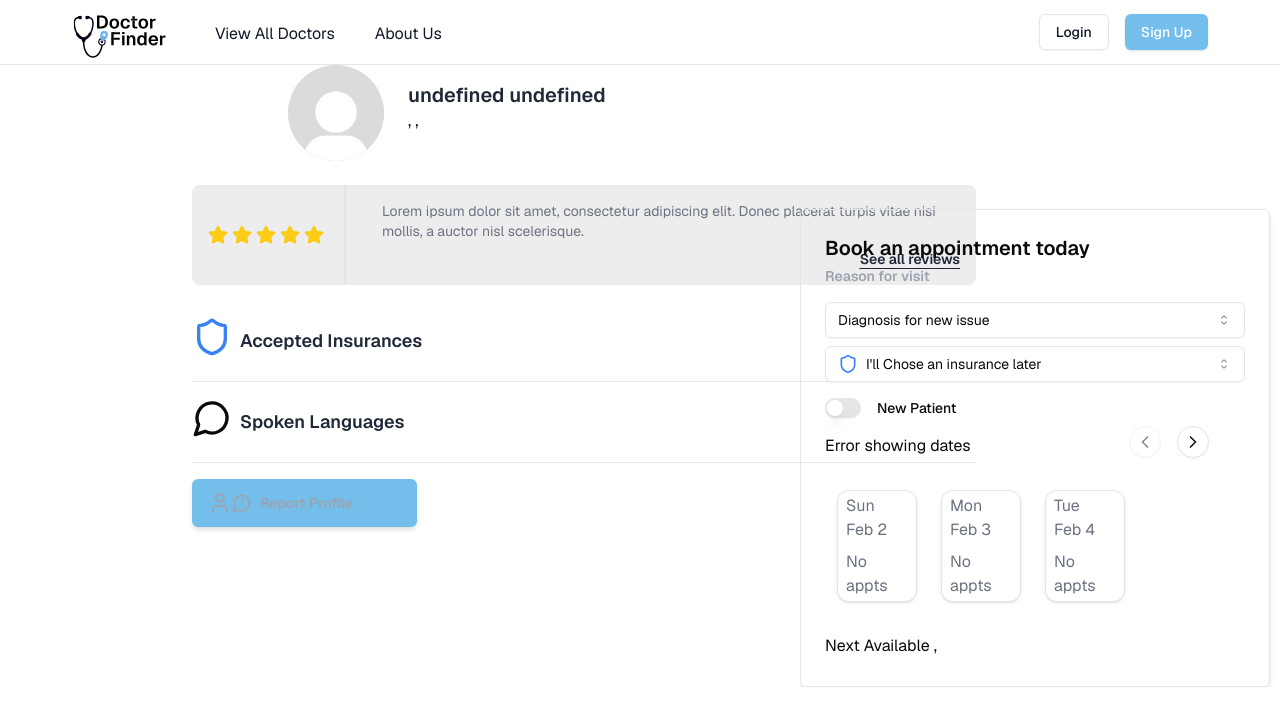
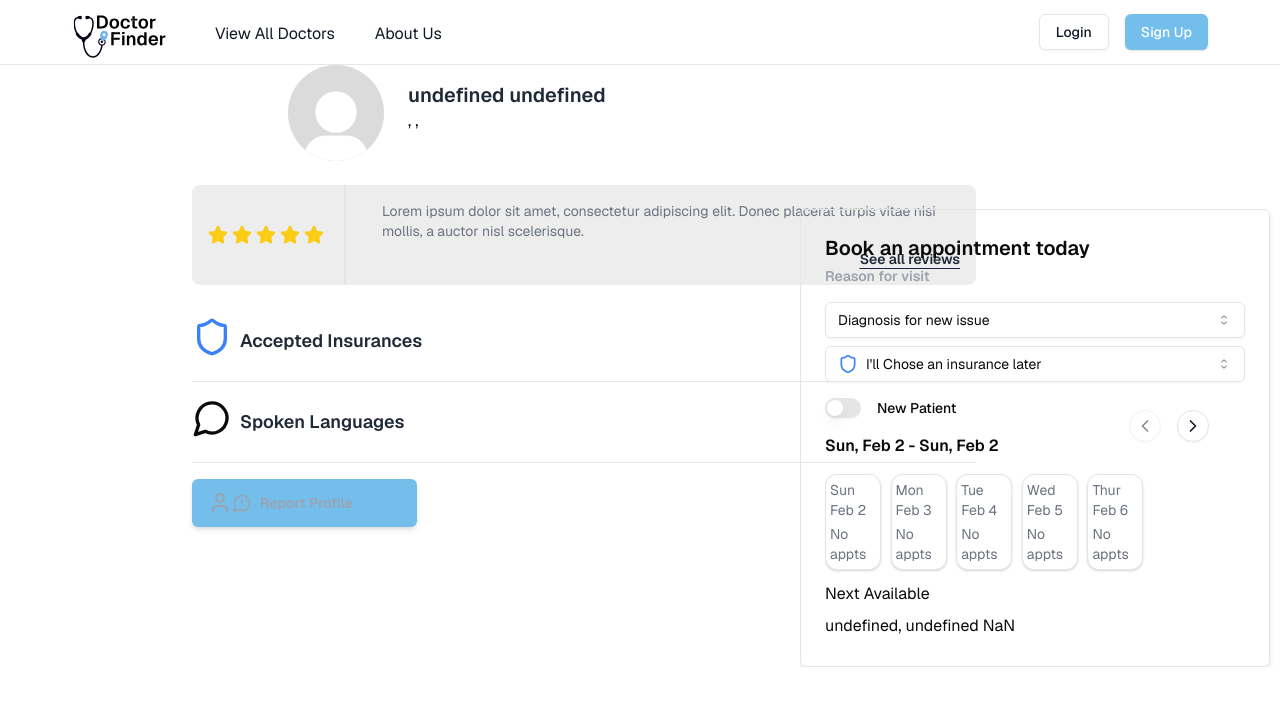
Before and after one commit to Afthab33/capstone2024, a Next.js app in the folder doctor-finder/: page /viewDoctor/1 in a window 1280 px wide. Shown: the top 726 px of the page. Built offline with nearby package versions, Linux system fonts and the light colour scheme; no server answers.

Commit message:
Added past date functionality

```diff
--- a/doctor-finder/app/components/AppointmentsCard.tsx
+++ b/doctor-finder/app/components/AppointmentsCard.tsx
@@ -1,9 +1,15 @@
-'use client';
 
 import { Button } from '@/components/ui/button';
 import { Star, Shield, MessageCircle, MapPin } from 'lucide-react';
 import Link from 'next/link';
-//name specialty available location language reviews medicare plans
+import { useSearchParams } from 'next/navigation';
+
+import { useState } from 'react';
+import { collection, addDoc, getFirestore,Timestamp, serverTimestamp, CollectionReference, DocumentData, getDoc, doc, documentId } from 'firebase/firestore';
+import {  db as getFirebaseDb } from '../authcontext';
+
+
+ //name specialty available location language reviews medicare plans
 interface AppointmentsCardProps {
   firstName: string;
   lastName: string;
@@ -12,6 +18,7 @@ interface AppointmentsCardProps {
   id: string;
   nextAvailable: string;
   streetAddress: string;
+  clinicName:string;
   city: string;
   state: string;
   zipCode: string;
@@ -19,6 +26,7 @@ interface AppointmentsCardProps {
   spokenLanguages: string[];
   rating?: number;
   reviewCount?: number;
+  scheduled:  Timestamp,
 }
 
 export default function AppointmentsCard({
@@ -29,21 +37,74 @@ export default function AppointmentsCard({
   id,
   nextAvailable,
   streetAddress,
+  clinicName,
   city,
   state,
   zipCode,
   acceptedInsurances,
   spokenLanguages,
-  rating = 0,
-  reviewCount = 0,
+  rating =0,
+  reviewCount =0,
+  scheduled,
 }: AppointmentsCardProps) {
-  const remainingCount = 0;
-  const reviewPopUp = () =>{
 
+  const weekday = ['Sunday', 'Monday', 'Tuesday', 'Wednesday', 'Thursday', 'Friday', 'Saturday'];
+  const months = ["January", "February", "March", "April", "May", "June", "July", "August", "September", "October", "November", "December"];
+  const day =weekday[scheduled.toDate().getDay()]
+  const month =months[scheduled.toDate().getMonth()]
+  const date = scheduled.toDate().getDate()
+  const year = scheduled.toDate().getFullYear()
+    const [loading, setLoading] = useState(false);
+    const [booked, setBooked] = useState('');
+    const getVisits =async()=>{
+      const db = getFirestore()
+      try {
+         const docRef = doc(db, "appointmentHistory","docId");
+      const docSnap = await getDoc(docRef);
+      if(docSnap.exists())
+        console.log("document data",docSnap.data())
+      else console.log("No such document")
+      } catch (error) {
+        console.log(error)
+      }
+
+    }
+
+// Function to a appointment to history Firestore
+const handleAppointment = async () => {
+  getVisits()
+  setLoading(true);
+  try {
+    const db = getFirebaseDb();
+    const docRef = await addDoc(collection(db, 'appointmentHistory'), {
+     firstName,
+     lastName,
+     specialty,
+     degree,
+     id,
+    //  nextAvailable,
+    clinicName,
+     streetAddress,
+     city,
+     state,
+     zipCode,
+     acceptedInsurances,
+     spokenLanguages,
+     rating,
+     reviewCount ,
+    }
+  );
+
+    setBooked(`Document added with ID: ${docRef.id}`);
+  } catch (error) {
+      console.error('Error fetching appointment data:', error);
+  } finally {
+    setLoading(false);
   }
+};
+
   return (
     <>
-
 
       <div className="flex items-center justify-between w-full max-w p-4 bg-white rounded-lg ">
         <div className="flex items-center space-x-4">
@@ -52,7 +113,7 @@ export default function AppointmentsCard({
           </div>
           <div>
             <div className='flex justify-left text-gray-500 mb-2' style={{ position: "relative", right: "80px", fontSize: "15px" }}>
-              Tuesday, November 26, 2024 [temp]
+              {day}, {month} {date} {year}
             </div>
             <span className="text-lg font-semibold text-gray-800">DR {firstName} {lastName}, {degree}</span>
             <h3 className="text-gray-500 text-sm 1px mb-2">{specialty}</h3>
@@ -66,9 +127,9 @@ export default function AppointmentsCard({
             </div>
             <div className='flex flex-col mb-2 space-y-1 space' style={{ position: "relative", top: "-122px", left: "25px", marginRight: "175px", marginBottom: "-110px" }}>
 
-              <div >{rating} · {reviewCount} · Reviews</div>  {/*add distance*/}
+              <div > {rating} · {reviewCount} · Reviews</div>  {/*add distance*/}
               <div >1.3mi · {streetAddress}, {city}, {state} {zipCode}</div>  {/*add distance*/}
-              <div >Accepts, {acceptedInsurances.join(', ')}</div>
+              <div >Accepts {acceptedInsurances.join(', ')} </div>
               <div >Speaks {spokenLanguages.join(', ')}</div>
             </div>
           </div>
@@ -92,7 +153,7 @@ export default function AppointmentsCard({
             }}>
               <Button className=" mb-2" style={{
                 width: 175
-              }} >
+              }}onClick={handleAppointment} disabled={loading} >
                 Book Again
               </Button>
             </Link >
--- a/doctor-finder/app/components/BookAppointment.tsx
+++ b/doctor-finder/app/components/BookAppointment.tsx
@@ -1,8 +1,8 @@
 import { Button } from '@/components/ui/button'
 import { Select, SelectContent, SelectGroup, SelectItem, SelectLabel, SelectTrigger, SelectValue } from '@/components/ui/select'
 import { Check, Shield } from 'lucide-react'
-import React, { useState } from 'react'
-import { Card, CardContent } from "@/components/ui/card"
+import React, { useEffect, useState } from 'react'
+import { Card } from "@/components/ui/card"
 import {
     Carousel,
     CarouselContent,
@@ -13,12 +13,47 @@ import {
 import { Switch } from '@/components/ui/switch'
 import { Label } from '@/components/ui/label'
 import dayjs from 'dayjs'
-import { addDays, eachDayOfInterval, getDate, getMonth } from "date-fns";
+import { addDays, eachDayOfInterval, getDate, getDaysInMonth, getYear } from "date-fns";
+import { getFirestore, collection, getDocs, query, where, Timestamp,serverTimestamp , addDoc, documentId    } from 'firebase/firestore';
+import {  db as getFirebaseDb } from '../authcontext';
+import { useAuth } from '../authcontext';
 
-interface Appointment {
-    appointment: string;
+
+interface BookAppointmentProps {
+    firstName: string;
+    lastName: string;
+    nextAvailable: string;
+    id: string;
+    degree: string;
+    clinicName: string;
+    streetAddress: string;
+    city: string;
+    state: string;
+    zipCode: string;
+    specialty: string;
+    acceptedInsurances: string[];
+    spokenLanguages: string[];
+    rating?: number;
+    reviewCount?: number;
 }
-function BookAppointment() {
+function BookAppointment({
+    firstName,
+    lastName,
+    specialty,
+    degree,
+    id,
+    nextAvailable,
+    streetAddress,
+    clinicName,
+    city,
+    state,
+    zipCode,
+    acceptedInsurances,
+    spokenLanguages,
+    rating = 0,
+    reviewCount = 0,
+}: BookAppointmentProps
+) {
     // efffect for previous switch patient layout
     // const [hovered, setHovered] = useState<string | null>(null);
     // const [ischeck, setIsCheck] = useState(1);
@@ -31,24 +66,14 @@ function BookAppointment() {
     const months = ["Jan", "Feb", "Mar", "Apr", "May", "Jun", "Jul", "Aug", "Sept", "Oct", "Nov", "Dec"];
     const today = new Date;
     const month = dayjs().month();
-
-
-    function futureDate(day:number,month:number, date:number){
-        //get day as num
-
-        //add 1
-       const newDay =dayjs().day(day)
-       const d =  newDay.add(2,'day')
-       const newDate = dayjs().date(date)
-        const D = newDate.add(2,'days')
-       const newMonth = dayjs().month(month)
-        const m =( date>D.date())?newMonth.add(1,'month'): dayjs().month(month)
-
-
-        //return
-        console.log("day", day,"after added",d.day(), "Month ",m.month(), "date",D.date())
-            return( <span> {weekday[d.day()]}, {months[m.month()]}  {D.date()}  </span>)
-    }
+    const year = dayjs().year()
+    const [open, setOpen] = useState(false)
+    const [appointments, setAppointments] = useState<BookAppointmentProps[]>([]);
+    const [error, setError] = useState<string | null>(null);
+    const [loading, setLoading] = useState(false);
+    const { user } = useAuth();
+    const [booked, setBooked] =useState('')
+    const [onSubmit,setOnSubmit]=useState()
 
     //amount of time slot for patient to book appointments
     const years = 1;
@@ -64,10 +89,146 @@ function BookAppointment() {
         end: endDate
     })
 
+    const formatDate = (mth: number, date: number) => {
+        const day = weekday[Number(selected?.getDay())]
+        const month = months[Number(selected?.getMonth())]
+        const daysInmonth = selected?.getDate().valueOf()
+        const futureDate = addDays(new Date(year, mth, date), 4)
+        const dim = getDaysInMonth(new Date(year, futureDate.getMonth()))
+        const newDay = futureDate.getDay()
+        const newMonth = futureDate.getMonth()
+        const newDate = futureDate.getDate()
+
+        console.log("testing ", "day", day, "after added", newDay, "Month ", newMonth, "date", newDate, "day in month", dim)
+        return (<div>
+            {selected != null ? <p className='pb-1 text-md font-semibold'>
+                {day},  {month}  {daysInmonth}  -  {weekday[newDay]}, {months[newMonth]}  {newDate}
+            </p> : <p
+                className='pb-1 text-md font-semibold'>{weekday[Number(today.getDay())]},  {months[Number(today.getMonth())]}  {today.getDate().valueOf()}  - {weekday[Number(today.getDay())]},  {months[Number(today.getMonth())]}  {today.getDate().valueOf()}
+            </p>}
+        </div>)
+
+    }
+    function appointmentDate(day: number, month: number, date: number) {
+        const d = weekday[day];
+        const mth = months[month]
+        const dim = date
+        const bookedDate = d + ", " + mth + " " + dim
+        console.log("date concate:", bookedDate)
+
+        return (<div>{bookedDate} {addToAppointmentHistory(bookedDate)}</div>)
+    }
+    const addToAppointmentHistory =(appoinment: string)=>{
+        //if(  set appointment ==  current time ) send to appointment history
+
+
+        return(
+
+             <div
+             >{open?
+             <div className='bg-white shadow-md rounded-lg border border-1 absolute flex justify-center items-center lg:left-1/3 top-64 h-64 w-96'>
+
+
+               <div>{appoinment}</div>
+               <Button className='bg-sky-800 hover:bg-sky-500 m-2'  onClick={handleAppointment} disabled={loading} > Schedule </Button>
+
+               <p className='flex justify-start p-2'><Button onClick={()=>setOpen(false)}> close</Button></p>
+
+
+                </div>:<></>}
+
+            </div>
+
+        )
+
+    }
+   const handleAppointment = async () => {
+
+
+    const schMth = Number(selected?.getMonth())
+    const schDate = Number(selected?.getDate())
+     const schYear = getYear(new Date)
+    console.log("schedule test" ,schYear)
+
+    const noteDate = Timestamp.fromDate(new Date( schYear,schMth, schDate));
+
+     setLoading(true);
+     try {
+       const db = getFirebaseDb();
+       const docRef = await addDoc(collection(db, 'appointmentsTest'), {
+        firstName,
+        lastName,
+        specialty,
+        degree,
+        id,
+       //  nextAvailable,
+       clinicName,
+        streetAddress,
+        city,
+        state,
+        zipCode,
+        acceptedInsurances,
+        spokenLanguages,
+        rating,
+        reviewCount ,
+       scheduled:  noteDate,
+        docId:documentId()
+       });
+
+       setBooked(`Document added with ID: ${docRef.id}`);
+     } catch (error) {
+         console.error('Error fetching appointment data:', error);
+     } finally {
+       setLoading(false);
+     }
+   };
+    useEffect(() => {
+        const fetchDoctors = async () => {
+
+            const db2 = getFirestore();
+            //find info
+            //search db for all doctors
+
+            // const appointmentsQuery = query(collection(db2,'testing'),where('doctorId','==',doc_id), where ('clinicName','==',clinic));
+
+            const doctorQuery = query(collection(db2, 'appointmentsHistory'));
+
+            try {
+                const userSnapshot = await getDocs(doctorQuery);
+                const userList: BookAppointmentProps[] = userSnapshot.docs.map(doc => ({
+                    id: doc.id,
+                    ...doc.data() as Omit<BookAppointmentProps, 'id'>  // ensure data matches the doctor interface
+
+                }));
+
+                setAppointments(userList);
+            }
+            catch (err) {
+                console.error('Error fetching users:', err);
+                setError('Failed to fetch users.');
+            }
+            finally {
+                setLoading(false);// set loading to false after fetching
+            }
+        }
+        if (user) {
+            fetchDoctors();//verify user logged in
+        }
+        else {
+            setLoading(false);
+        }
+    }, [user]);
+
+
+    if (loading) return <div>Loding...</div>
+    if (error) return <div>Error: {error} </div>
+
+
+
     return (
         <>
+
             <div className='flex overflow-hidden w-[30rem]'>
-
                 <div className=" rounded-md border border-1 shadow-md solid-gray content-center p-6">
                     <div className='flex flex-col'>
                         <h1 className='text-xl font-semibold mb-1'>Book an appointment today</h1>
@@ -125,47 +286,60 @@ function BookAppointment() {
                                     {ischeck == 0 ? <Check></Check> : null}
                                     Returning Patient
                                 </Button>
-                            </div> */}
-                            {selected!=null?<p className='pb-1 text-md font-semibold'> {weekday[Number(selected?.getDay())]},  {months[Number(selected?.getMonth())]}  {selected?.getDate().valueOf()}  - {futureDate(Number(selected?.getDay()),Number(selected?.getMonth()),Number(selected?.getDate()))}
-
-                            </p>:<p>Error showing dates</p>}
+                            </div>
+                            */}
+                             {formatDate(Number(selected?.getMonth()), Number(selected?.getDate()))}
                                  <div >
                                     <div className="mx-auto max-w-xs">
-                                    <Carousel className="w-full max-w-sm">
-                                        <CarouselContent className='-ml-1'>
+                                        <Carousel className="w-full max-w-sm"
+                                            opts={{
+                                                align: "start",
+                                                skipSnaps: true,
+                                                slidesToScroll: 5,
+                                            }}
+                                        >
+                                              <CarouselContent className='-ml-2'>
                                                 {bookingInterval.map((interval, index) => (
-                                                <CarouselItem key={index} className=" flex basis-auto pl-2 "
-                                                onClick={()=>setSelected(interval)}
+
+                                                    <CarouselItem key={index} className=" flex basis-1/5 pl-1 "
+                                                        onClick={() => setSelected(interval)}
                                                     >
-                                                    <div className='p-2'>
-                                                        <Card className='flex flex-col justify-center pt-4 pb-4 w-20 h-28 text-gray-500 hover:text-white hover:bg-blue-400 '>
-                                                            <div className='flex flex-col pt-1 pl-2 mb-2 '>
+
+                                                   <div className='p-1'>
+
+                                                                <Card onClick={() => setOpen(show => !show)}
+                                                                    className='flex flex-col justify-center w-14 h-24 gap-1 text-sm text-gray-500 hover:text-white hover:bg-[#74beec] drop-shadow-sm '
+                                                                >
+
+
+                                                                    <div className='flex flex-col pl-1 '>
                                                                         <span >{weekday[interval.getDay()]}</span>
                                                                         <span>{months[interval.getMonth()]} {interval.getDate()} </span>
-
                                                                     </div>
-                                                            <div className='flex flex-col pb-1 pl-2 '>
+                                                                    <div className='flex flex-col pl-1'>
                                                                         <span>No</span>
                                                                         <span>appts</span>
                                                                     </div>
-
                                                                 </Card>
                                                              </div>
+
                                                     </CarouselItem>
                                                 ))}
                                             </CarouselContent>
                                             <CarouselPrevious />
                                             <CarouselNext />
                                         </Carousel>
-                                    <div className="py-2 text-center text-sm text-muted-foreground">
                                     </div>
+                                </div>
+
+
+
+                             Next Available {appointmentDate(Number(selected?.getDay()), Number(selected?.getMonth()), Number(selected?.getDate()))}
 
                         </div>
                     </div>
-                            <p > Next Available {weekday[Number(selected?.getDay())]},  {months[Number(selected?.getMonth())]}  {selected?.getDate().valueOf()} </p>
                 </div>
-                    </div>
-                </div>
+
             </div>
         </>
     )
--- a/doctor-finder/components/ui/calendarCarousel.tsx
+++ b/doctor-finder/components/ui/calendarCarousel.tsx
@@ -184,7 +184,7 @@ const CarouselItem = React.forwardRef<
       aria-roledescription="slide"
       className={cn(
         "min-w-0 shrink-0 grow-0 basis-full",
-        orientation === "vertical" ? "pl-4" : "pt-4",
+        orientation === "horizontal" ? "pl-4" : "pt-4",
         className
       )}
       {...props}
@@ -212,7 +212,7 @@ const CarouselPrevious = React.forwardRef<
         className
       )}
       disabled={!canScrollPrev}
-      onClick={scrollPrev}
+      onClick={()=>{scrollPrev();intervalDec()}}
       {...props}
     >
       <ChevronLeft className="h-5 w-5" />
@@ -221,6 +221,16 @@ const CarouselPrevious = React.forwardRef<
   )
 })
 CarouselPrevious.displayName = "CarouselPrevious"
+
+const intervalInc=() =>{
+
+  console.log("next clicked")
+}
+
+const intervalDec=() =>{
+
+  console.log("prev clicked")
+}
 
 const CarouselNext = React.forwardRef<
   HTMLButtonElement,
@@ -241,7 +251,8 @@ const CarouselNext = React.forwardRef<
         className
       )}
       disabled={!canScrollNext}
-      onClick={scrollNext}
+
+      onClick={()=>{scrollNext();intervalInc()}}
       {...props}
     >
       <ChevronRight className="h-5 w-5" />
```
Also changed, not shown: doctor-finder/app/appointments/page.tsx (+30 -17 lines), doctor-finder/app/visits/page.tsx (+57 -11 lines). Lines whose indentation alone changed are shown as unchanged.
